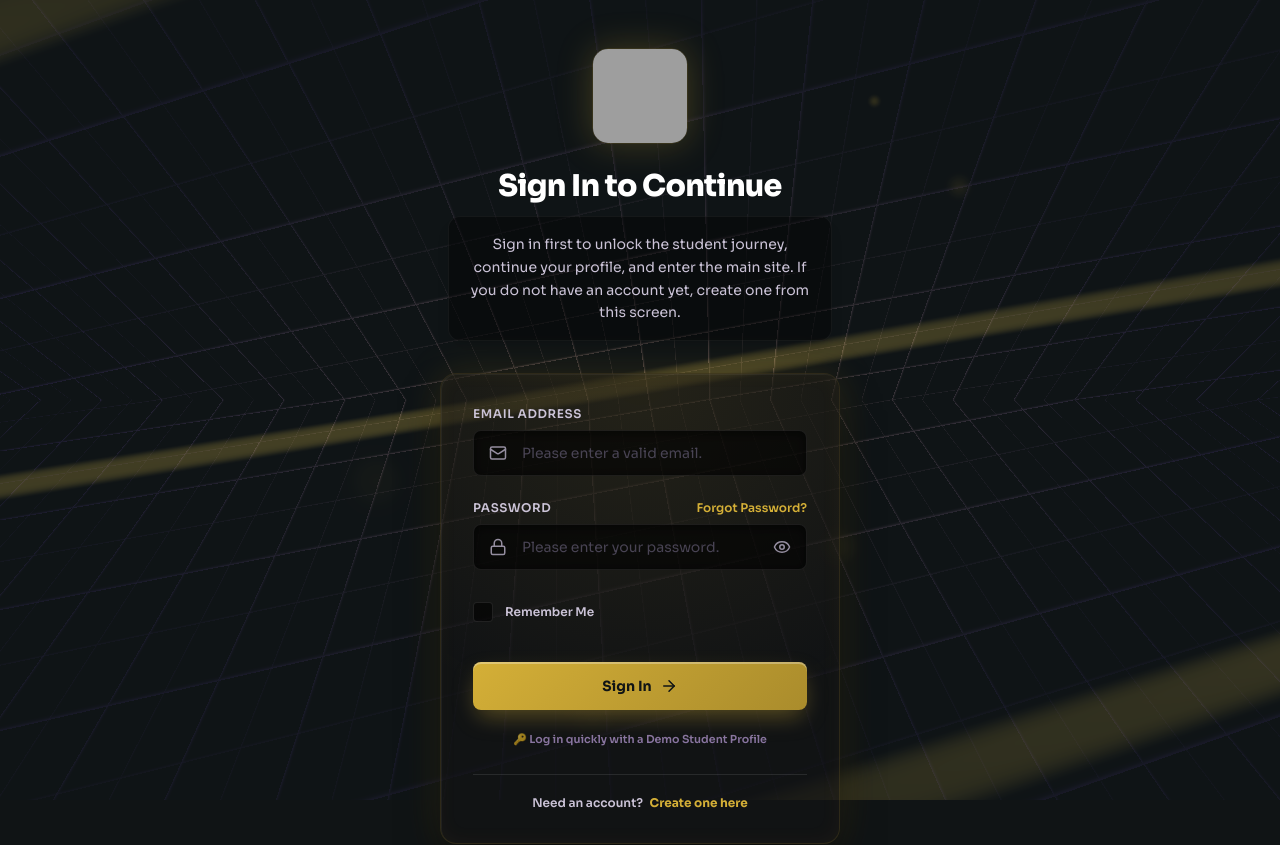
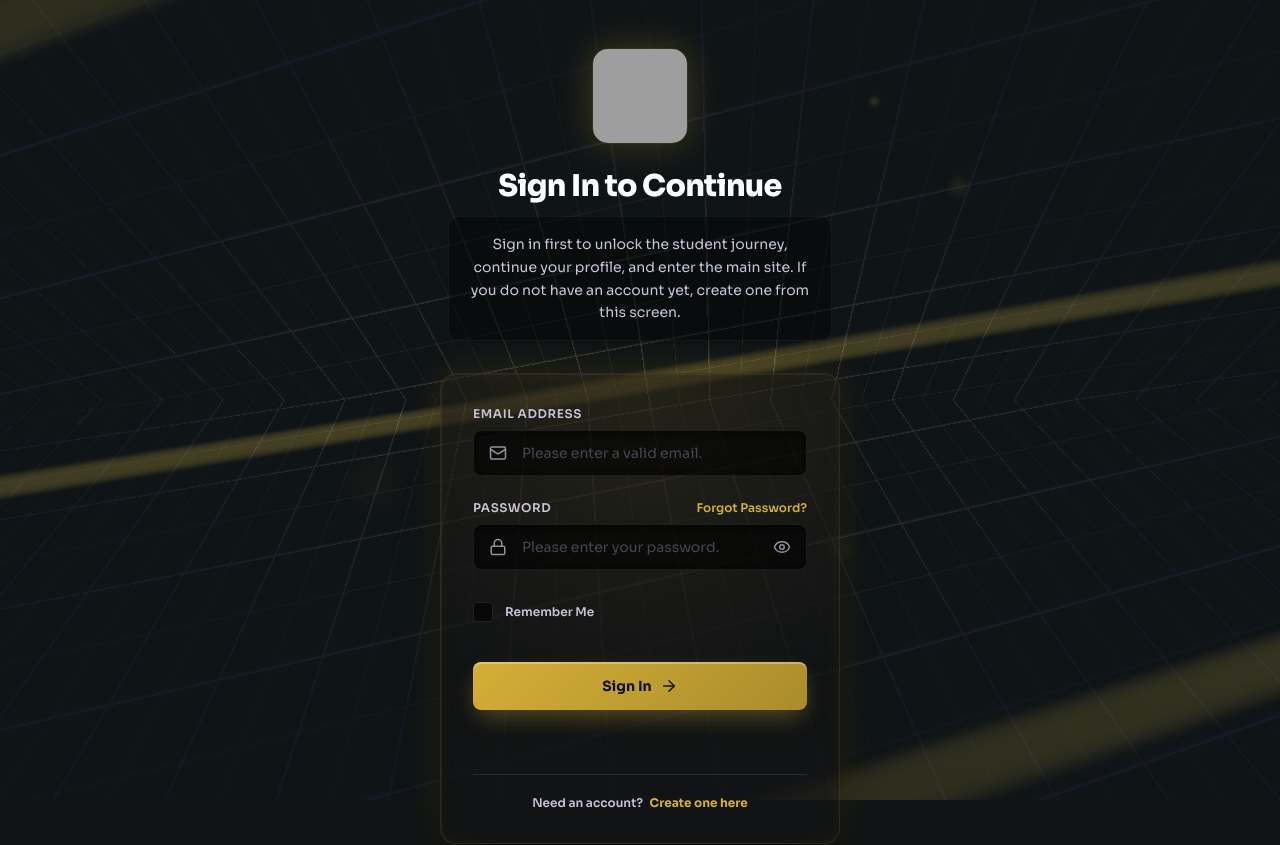
Before and after one commit to rudraism19/DTV-login-page, a React (Vite) app: page / in a window 1280 px wide. Shown: the top 845 px of the page. Built offline with nearby package versions, Linux system fonts and the light colour scheme; grey boxes are pictures that could not be loaded.

Commit message:
fix(auth): remove demo student profile login link

```diff
--- a/src/components/SignIn.tsx
+++ b/src/components/SignIn.tsx
@@ -155,7 +155,7 @@ export default function SignIn({ onSignUpClick, onForgotPasswordClick, onSignInS
             onClick={handleDemoSignIn}
             className="text-[11px] font-semibold text-[#dbb8ff]/60 hover:text-[#dbb8ff] hover:underline transition-all cursor-pointer"
           >
-            🔑 Log in quickly with a Demo Student Profile
+
           </button>
         </div>
 
```
